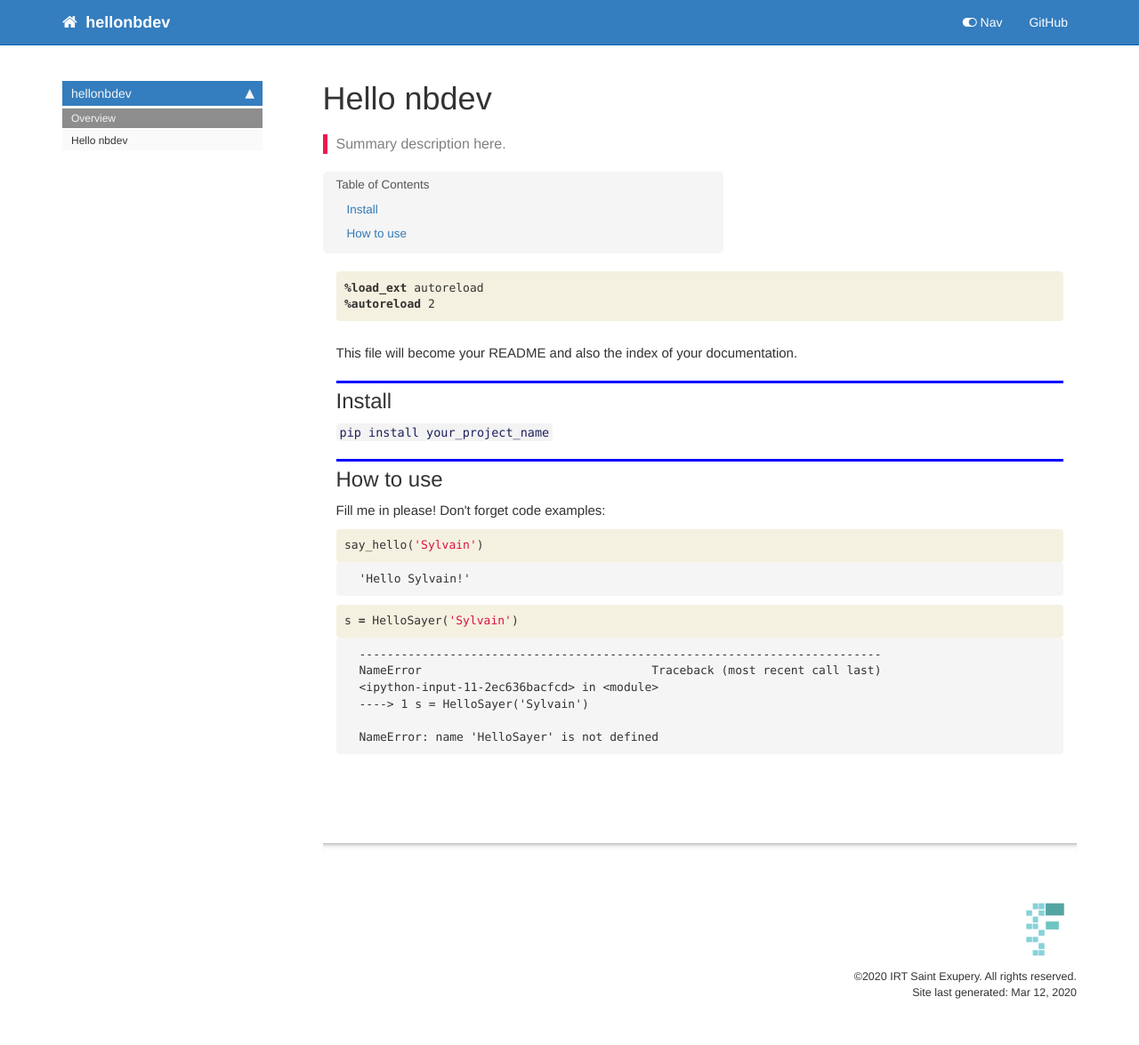
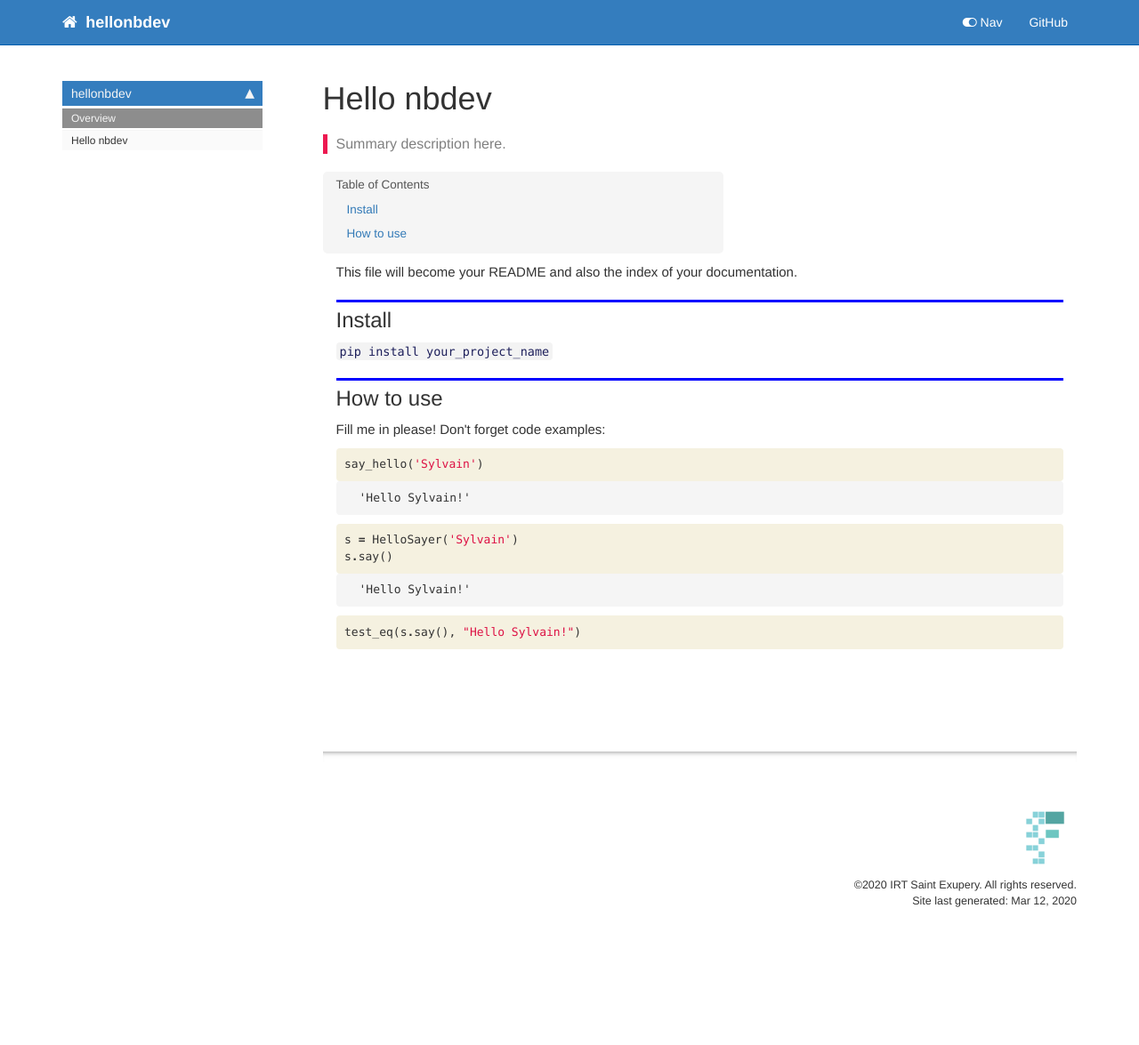
Before and after one commit to SylvainPicardM/hello_nbdev, a Jekyll site: the page built from docs/index.html, in a window 1280 px wide. Shown: the whole page at 89% size. Built offline with Jekyll 4.4.1, drawn with Linux system fonts in a browser that asks for light colours; nearby versions of some CDN libraries; comment, search, counter and statistics services are not loaded; after the commit the page ends 1073 px from its top, so only the background shows below that.

Commit message:
Export class

```diff
--- a/docs/index.html
+++ b/docs/index.html
@@ -22,20 +22,6 @@ description: "Summary description here."
     {% raw %}
 
 <div class="cell border-box-sizing code_cell rendered">
-
-</div>
-<div class="cell border-box-sizing code_cell rendered">
-<div class="input">
-
-<div class="inner_cell">
-    <div class="input_area">
-<div class=" highlight hl-ipython3"><pre><span></span><span class="o">%</span><span class="k">load_ext</span> autoreload
-<span class="o">%</span><span class="k">autoreload</span> 2
-</pre></div>
-
-    </div>
-</div>
-</div>
 
 </div>
 <div class="cell border-box-sizing text_cell rendered"><div class="inner_cell">
@@ -106,6 +92,7 @@ description: "Summary description here."
 <div class="inner_cell">
     <div class="input_area">
 <div class=" highlight hl-ipython3"><pre><span></span><span class="n">s</span> <span class="o">=</span> <span class="n">HelloSayer</span><span class="p">(</span><span class="s1">&#39;Sylvain&#39;</span><span class="p">)</span>
+<span class="n">s</span><span class="o">.</span><span class="n">say</span><span class="p">()</span>
 </pre></div>
 
     </div>
@@ -117,20 +104,30 @@ description: "Summary description here."
 
 <div class="output_area">
 
-<div class="output_subarea output_text output_error">
-<pre>
-<span class="ansi-red-fg">---------------------------------------------------------------------------</span>
-<span class="ansi-red-fg">NameError</span>                                 Traceback (most recent call last)
-<span class="ansi-green-fg">&lt;ipython-input-11-2ec636bacfcd&gt;</span> in <span class="ansi-cyan-fg">&lt;module&gt;</span>
-<span class="ansi-green-fg">----&gt; 1</span><span class="ansi-red-fg"> </span>s <span class="ansi-blue-fg">=</span> HelloSayer<span class="ansi-blue-fg">(</span><span class="ansi-blue-fg">&#39;Sylvain&#39;</span><span class="ansi-blue-fg">)</span>
 
-<span class="ansi-red-fg">NameError</span>: name &#39;HelloSayer&#39; is not defined</pre>
+
+<div class="output_text output_subarea output_execute_result">
+<pre>&#39;Hello Sylvain!&#39;</pre>
 </div>
+
 </div>
 
 </div>
 </div>
 
 </div>
+<div class="cell border-box-sizing code_cell rendered">
+<div class="input">
+
+<div class="inner_cell">
+    <div class="input_area">
+<div class=" highlight hl-ipython3"><pre><span></span><span class="n">test_eq</span><span class="p">(</span><span class="n">s</span><span class="o">.</span><span class="n">say</span><span class="p">(),</span> <span class="s2">&quot;Hello Sylvain!&quot;</span><span class="p">)</span>
+</pre></div>
+
+    </div>
+</div>
+</div>
+
+</div>
     {% endraw %}
 </div>
```
Also changed, not shown: README.md, 1 other file.
